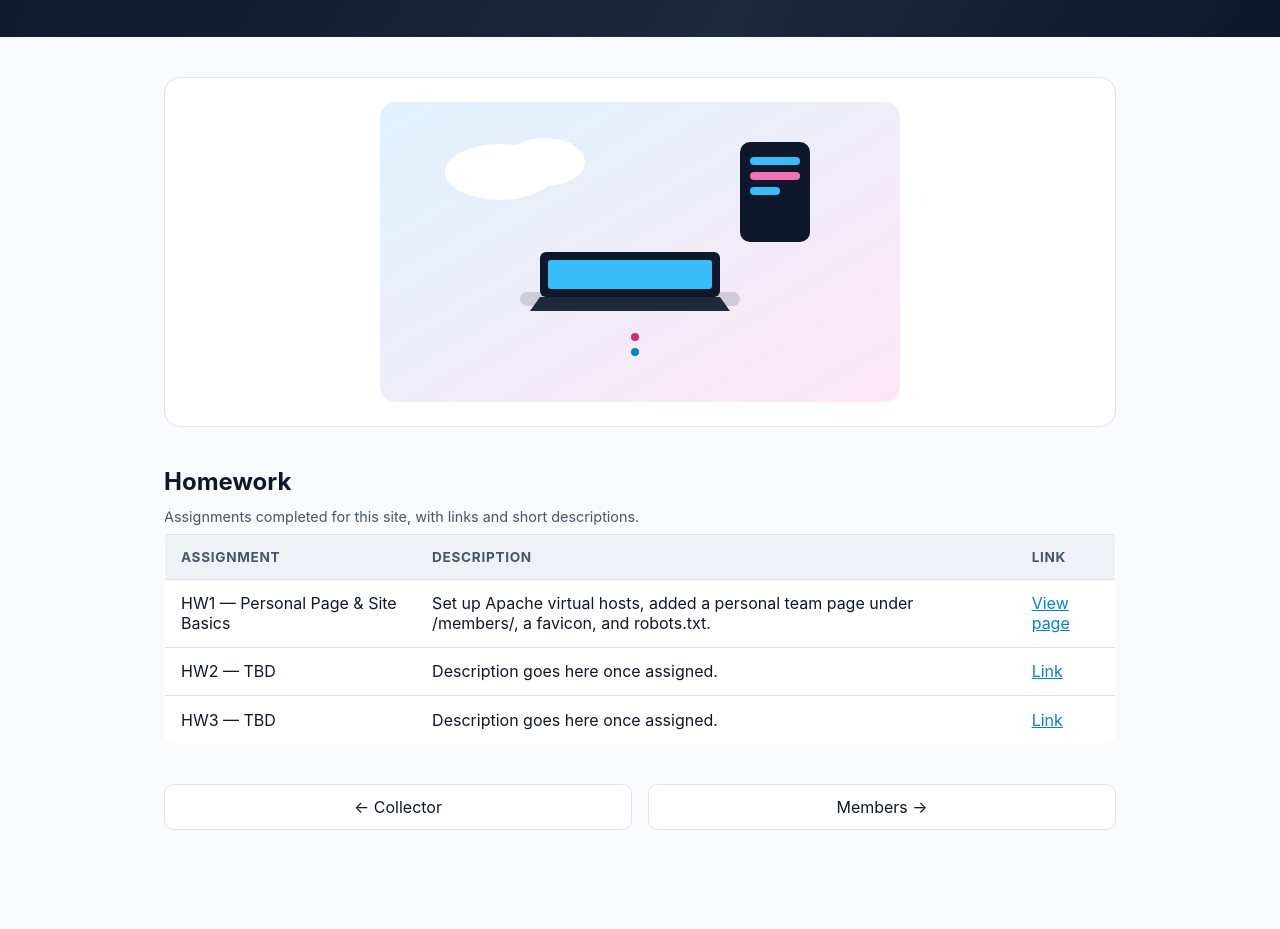
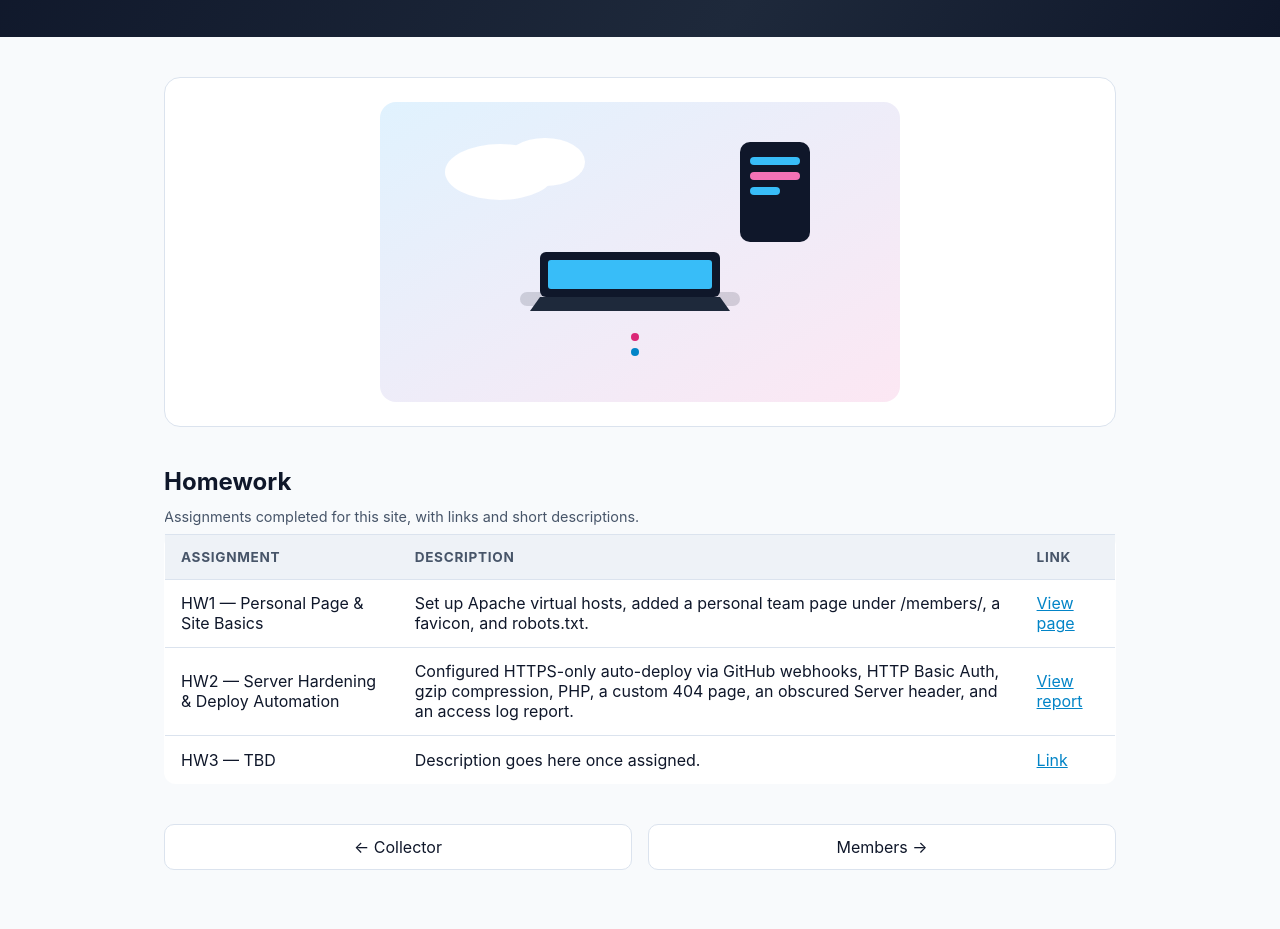
Before and after one commit to shekark642/shekarkrishnamoorthy.com, a plain HTML site: page index.html in a window 1280 px wide. Shown: the part 161-1090 px from the top of the page. Drawn offline with Linux system fonts and the light colour scheme.

Commit message:
Fix HW2 report link and document deploy setup in README

```diff
--- a/index.html
+++ b/index.html
@@ -282,9 +282,9 @@
           <td><a href="/members/shekarkrishnamoorthy.html">View page</a></td>
         </tr>
         <tr>
-          <td>HW2 &mdash; TBD</td>
-          <td>Description goes here once assigned.</td>
-          <td><a href="#">Link</a></td>
+          <td>HW2 &mdash; Server Hardening &amp; Deploy Automation</td>
+          <td>Configured HTTPS-only auto-deploy via GitHub webhooks, HTTP Basic Auth, gzip compression, PHP, a custom 404 page, an obscured Server header, and an access log report.</td>
+          <td><a href="/hw1/report.html">View report</a></td>
         </tr>
         <tr>
           <td>HW3 &mdash; TBD</td>
```
Also changed, not shown: README.md.
